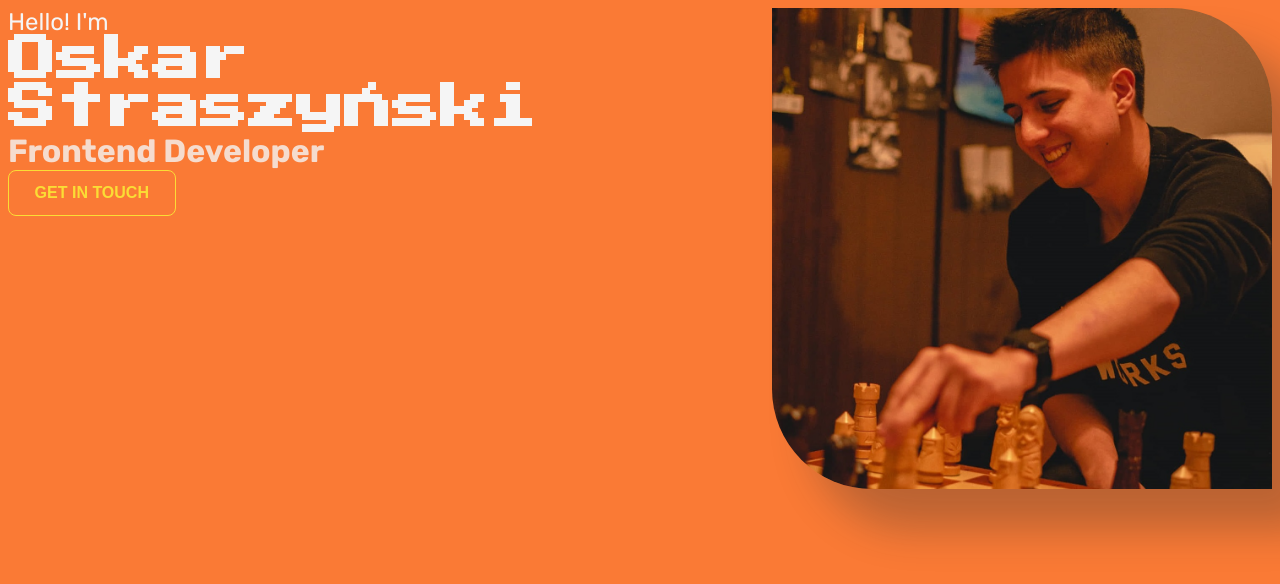
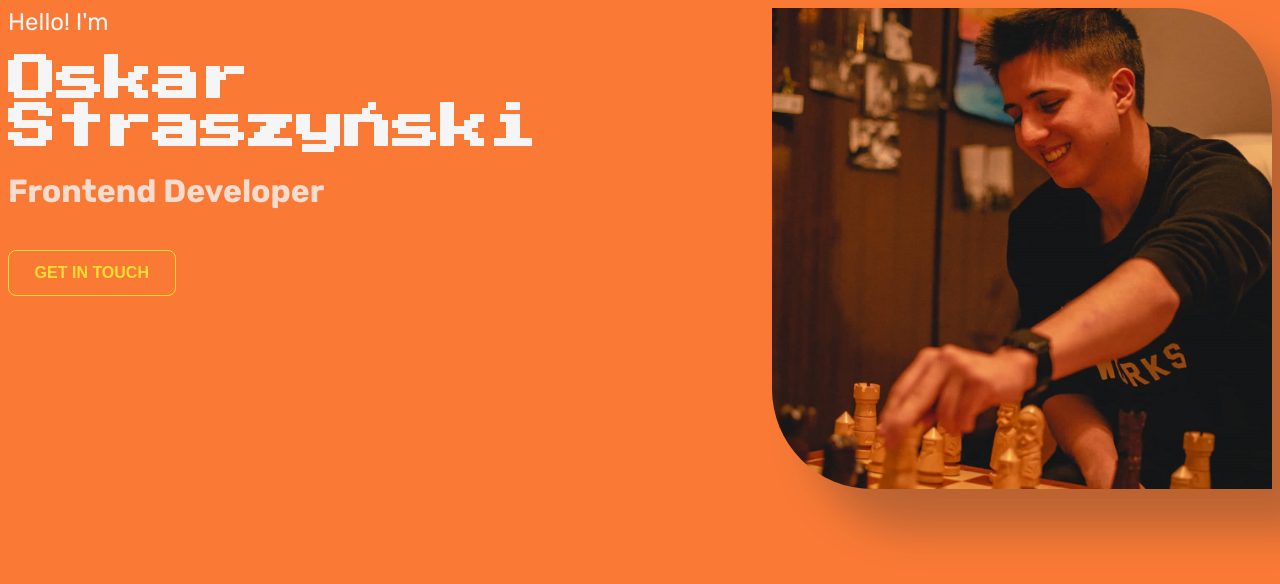
Before and after one commit to slothmast3r/personal-page-new, a Vue app: page / in a window 1280 px wide. Shown: the top 584 px of the page. Built offline with nearby package versions, Linux system fonts and the light colour scheme.

Commit message:
some styling

```diff
--- a/src/components/Introduction.vue
+++ b/src/components/Introduction.vue
@@ -15,7 +15,11 @@
       </PersonalButton>
     </div>
     <div>
-      <img alt="My photo" src="@/assets/images/j.jpg" class="image">
+      <img
+        alt="My photo"
+        src="@/assets/images/j.jpg"
+        class="image"
+      >
     </div>
   </div>
 </template>
@@ -40,12 +44,14 @@ export default {
     font-family: 'Press Start 2P', cursive;
     font-weight: 700;
     font-size: 3rem;
+    margin: 20px 0 ;
   }
 
   .jobtitle-text {
     font-size: 2rem;
     font-weight: 700;
     opacity: 0.8;
+    margin-bottom: 40px;
   }
   .image{
     width: 500px;
```
